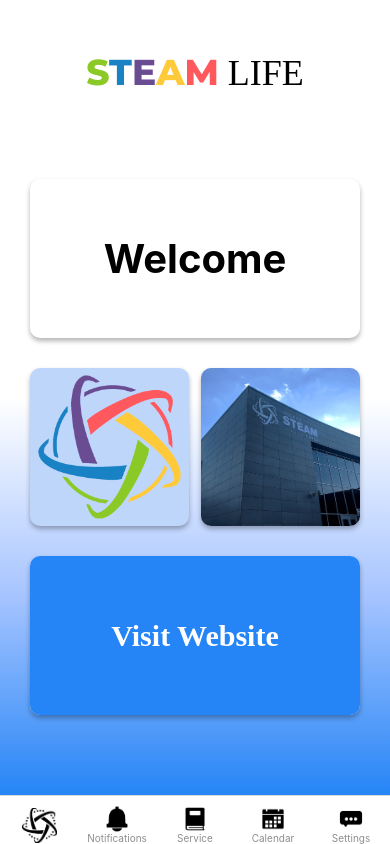
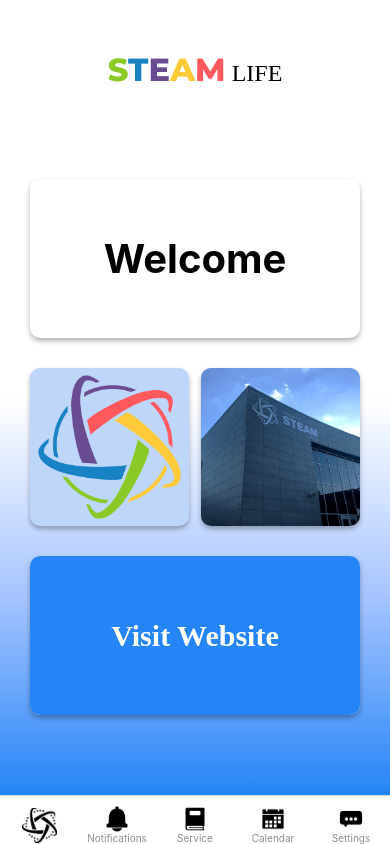
Before and after one commit to AllenSTEAMLife/MobileApplication, a React Native app in the folder testApp/: screen /Home in a window 390 px wide. Built offline with nearby package versions, Linux system fonts and the light colour scheme; no server answers; a web font is replaced by a local one; what expo-web-browser would draw is missing.

Commit message:
Fixed home page header font size for Android

```diff
--- a/testApp/scenes/headers/HomePageHeader.js
+++ b/testApp/scenes/headers/HomePageHeader.js
@@ -7,32 +7,34 @@
     return (
         <View style={{flex: 1, alignItems: 'center' }}>
             <View style={{alignItems: 'center', flexDirection: 'row'}}>
-
                 <Text style={styles.titleText}>
-                    <Text style={{color: Colors.GREEN}}>
+                    <Text style={[styles.subTitleText,{color: Colors.GREEN}]}>
                     S
                     </Text>
-                    <Text style={{color: Colors.BLUE}}>
+                    <Text style={[styles.subTitleText,{color: Colors.BLUE}]}>
                     T
-                    </Text><Text style={{color: Colors.PURPLE}}>
+                    </Text><Text style={[styles.subTitleText,{color: Colors.PURPLE}]}>
                     E
-                    </Text><Text style={{color: Colors.YELLOW}}>
+                    </Text><Text style={[styles.subTitleText,{color: Colors.YELLOW}]}>
                     A
-                    </Text><Text style={{color: Colors.RED}}>
+                    </Text><Text style={[styles.subTitleText,{color: Colors.RED}]}>
                     M
                     </Text>
                     <Text style={{color: Colors.BLACK, fontFamily: 'Montserrat-Medium'}}>
                     {' LIFE'}
                     </Text>
                 </Text>
+            </View>
 
-            </View>
-            <View style={{flexDirection: 'row', alignItems: 'center'}}>
-                <View style={{flex: 1, height: 2, backgroundColor: Colors.GRAY, marginTop: 6, marginLeft: 10, marginRight: 10}} />
-            </View>
         </View>
     )
 }
+
+/*
+<View style={{flexDirection: 'row', alignItems: 'center'}}>
+                <View style={{flex: 1, height: 2, backgroundColor: Colors.GRAY, marginTop: 6, marginLeft: 10, marginRight: 10}} />
+            </View>
+*/
 
 export default HomePageHeader
 
@@ -42,8 +44,10 @@
       },
       titleText: {
           marginTop: 50,
-          fontSize: 36,
+          fontSize: 24,
           fontFamily: "Montserrat-ExtraBold"
-
+      },
+      subTitleText: {
+        fontSize: 32,
       }
 })
```
